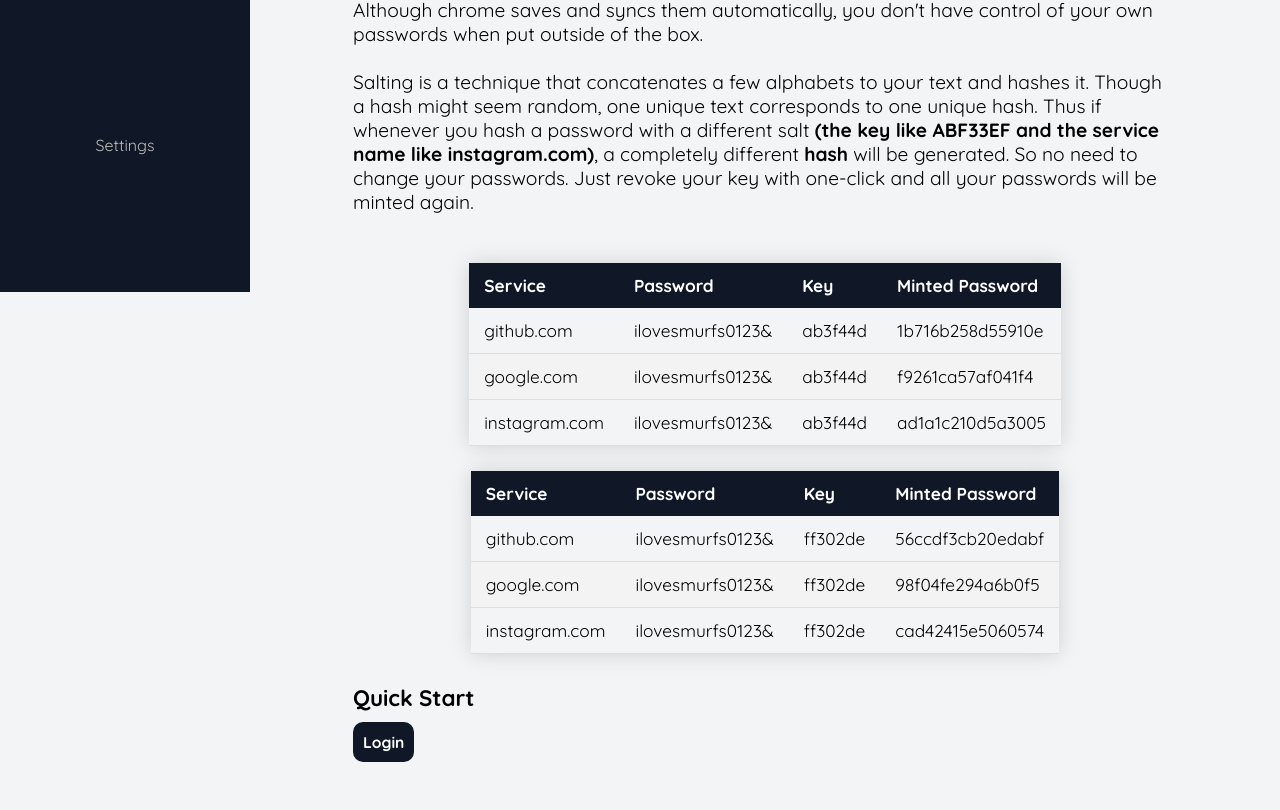
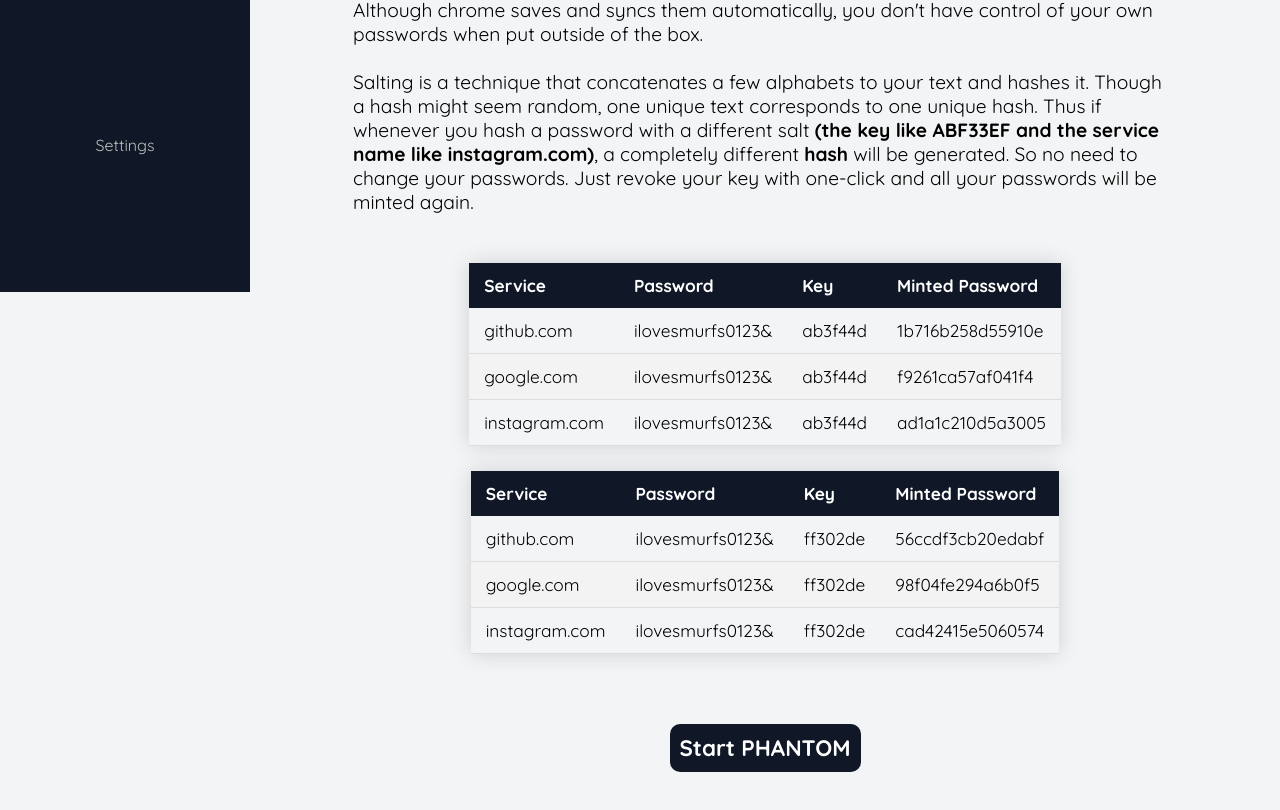
Before and after one commit to dolphin2410/phantom, a React (Create React App) app: page / in a window 1280 px wide. Shown: the part 508-1318 px from the top of the page. Built offline with nearby package versions, Linux system fonts and the light colour scheme.

Commit message:
:art: Better landing page

```diff
--- a/src/components/pages/IntroApplication.tsx
+++ b/src/components/pages/IntroApplication.tsx
@@ -19,11 +19,11 @@ function IntroApplication() {
                     <img src={app_logo} width={150} height={150} />
                 </div>
                 <div className="intro-container">
-                    <h2 className="intro-subtitle">One Key for One Lock</h2>
+                    <h2 className="intro-subtitle intro-margin">One Key for One Lock</h2>
                     <p className="intro-maintext">Many users reuse passwords across multiple services, which is a major security risk. PHANTOM <b>salts</b> passwords per service using hashes!</p>
                 </div>
                 <div className="intro-container">
-                    <h2 className="intro-subtitle">What is salting?</h2>
+                    <h2 className="intro-subtitle intro-margin">What is salting?</h2>
                     <p className="intro-maintext">
                         Google provides <b>"recommend me a strong password"</b> feature, which generates a random series of alphabets and claims it a <b>password</b>. However, random passwords are ridiculous.
                         Although chrome saves and syncs them automatically, you don't have control of your own passwords when put outside of the box.
@@ -97,10 +97,13 @@ function IntroApplication() {
                         </table>
                     </p>
                 </div>
-                <div className="intro-container">
-                    <h2 className="intro-subtitle">Quick Start</h2>
-                    <p className="intro-maintext"><button className="card-btn" onClick={login_handler}><h3>Login</h3></button></p>
+                <br />
+                <br />
+                <div className="intro-container intro-center">
+                    <button className="card-btn" onClick={login_handler}><h2 className="intro-subtitle">Start PHANTOM</h2></button>
                 </div>
+                <br />
+                <br />
             </div>
             <KakaoAD />
         </div>
--- a/src/styles/styles_intro.css
+++ b/src/styles/styles_intro.css
@@ -10,6 +10,9 @@
 
 .intro-subtitle {
     font-size: 1.4rem;
+}
+
+.intro-margin {
     margin-bottom: 10px;
 }
 
```
